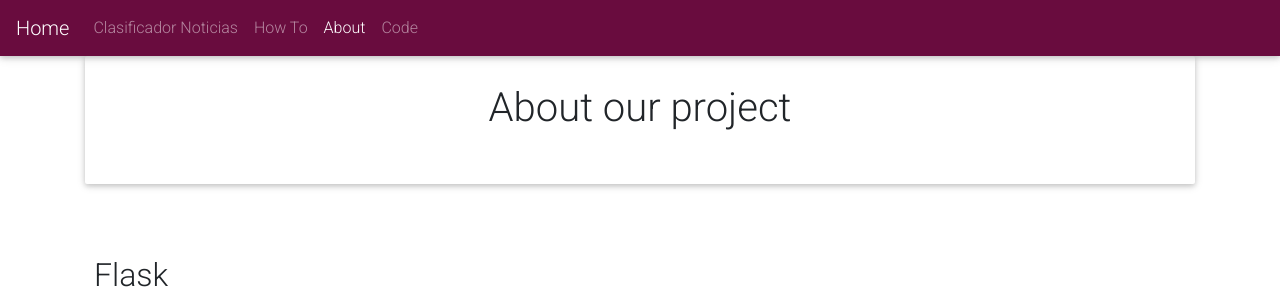
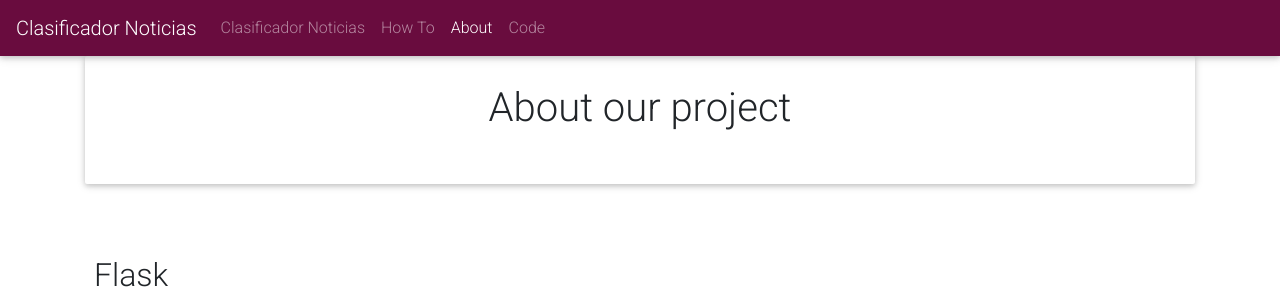
Before and after one commit to RoachLok/text-classifer, a Flask app: page /about in a window 1280 px wide. Shown: the top 300 px of the page. Run offline with Flask 2, Linux system fonts and the light colour scheme; parts of the project's set-up code (start-up, migrations or seed data) failed here and were passed over; some libraries are stand-ins or nearby versions.

Commit message:
Changed layout to make 'root /' show classifier.html.  Kept the classifier link on the navbar to avoid confusion.

```diff
--- a/app.py
+++ b/app.py
@@ -63,7 +63,7 @@ def download_results():
 
 @app.route('/')
 def index():
-    return render_template('index.html')
+    return render_template('classifier.html')
 
 if __name__ == "__main__":
     app.run(debug=True, host='0.0.0.0')
--- a/templates/includes/_navbar.html
+++ b/templates/includes/_navbar.html
@@ -1,5 +1,5 @@
 <nav class="navbar navbar-expand-lg navbar-dark" style="background-color: #690c3e;">
-    <a class="navbar-brand" href="/">Home</a>
+    <a class="navbar-brand" href="/">Clasificador Noticias</a>
     <button class="navbar-toggler" type="button" data-toggle="collapse" data-target="#navbarNavAltMarkup" aria-controls="navbarNavAltMarkup" aria-expanded="false" aria-label="Toggle navigation">
       <span class="navbar-toggler-icon"></span>
     </button>
```
